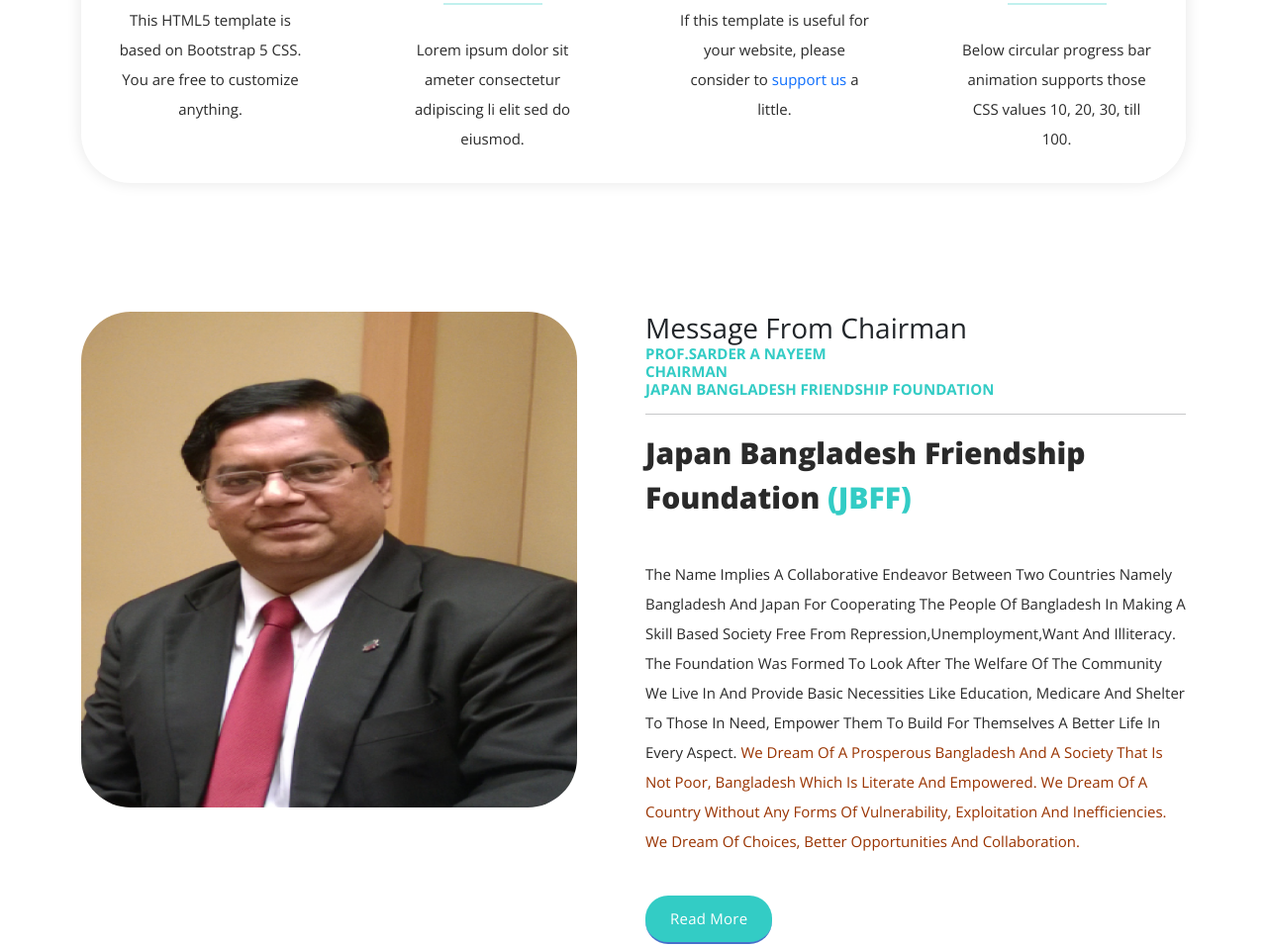
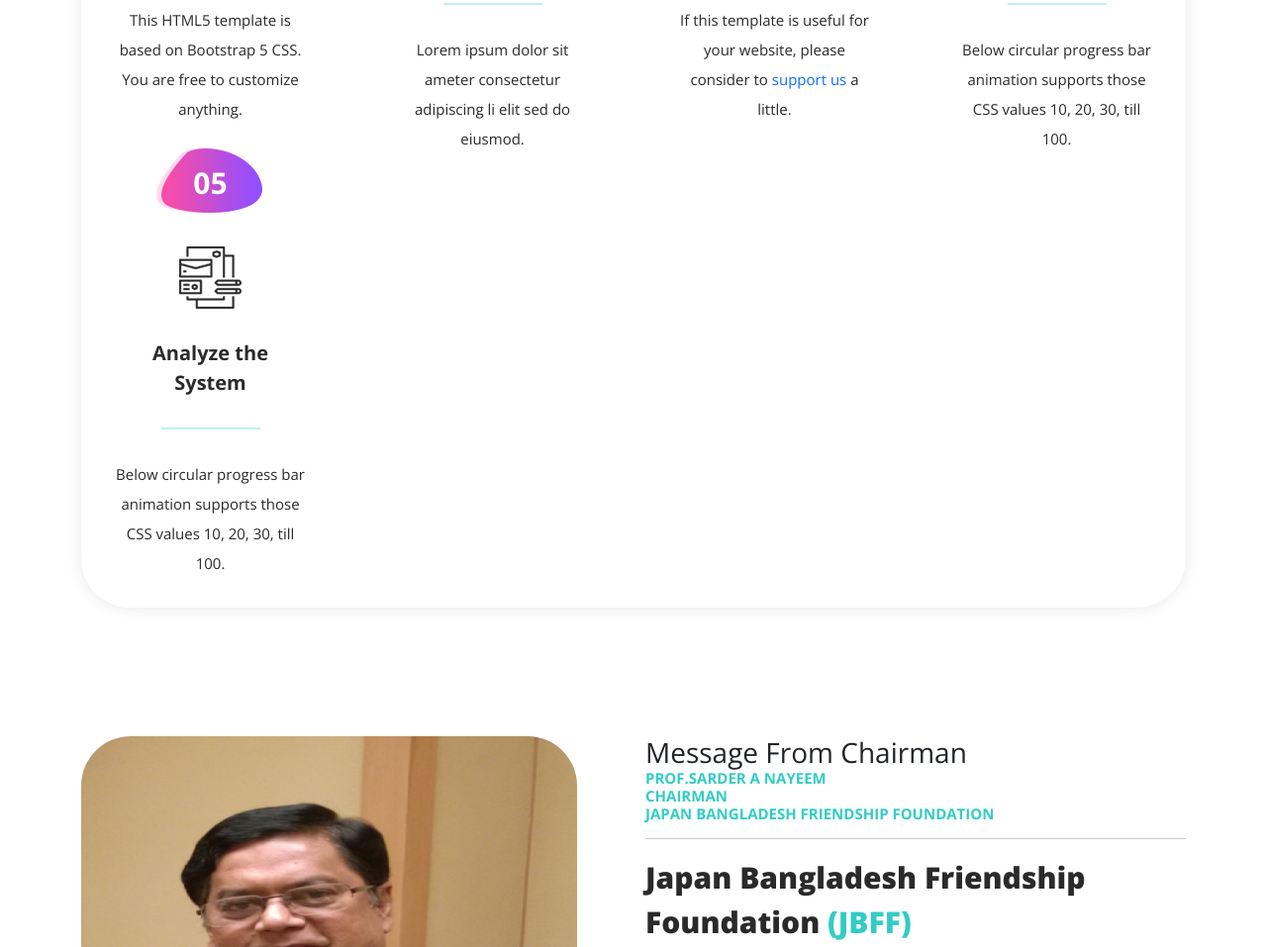
Before and after one commit to Marufms4/JBFF, a plain HTML site: page index.html in a window 1280 px wide. Shown: the part 1161-2118 px from the top of the page at 99% size. Drawn offline with nearby package versions, Linux system fonts and the light colour scheme.

Commit message:
Update index.html

```diff
--- a/index.html
+++ b/index.html
@@ -11,6 +11,7 @@
     <link rel="preconnect" href="https://fonts.gstatic.com">
     <link href="https://fonts.googleapis.com/css2?family=Open+Sans:wght@300;400;600;700;800&display=swap" rel="stylesheet">
     <link rel="icon" href="assets/images/jbff.png" />
+
     <title>JBFF - Japan Bangladesh..</title>
 
     <!-- Bootstrap core CSS -->
@@ -30,6 +31,7 @@
   <!-- ***** Preloader Start ***** -->
   <div id="js-preloader" class="js-preloader">
     <div class="preloader-inner">
+
       <div class="dots">
         <img src="assets/images/jbff.png" alt="" style="width: 100%; height: 100%;">
       </div>
@@ -74,7 +76,6 @@
               <li class="scroll-to-section"><a href="#services">Services</a></li>
               <li class="scroll-to-section"><a href="#portfolio">Portfolio</a></li>
               <li class="scroll-to-section"><a href="#contact">Contact Us</a></li>
-              <li class="scroll-to-section"><div class="main-blue-button"><a href="#contact">Get Contact</a></div></li>
             </ul>
             <a class='menu-trigger'>
                 <span>Menu</span>
@@ -176,6 +177,17 @@
                   </div>
                   <div class="icon"></div>
                   <h4>Analyze the result</h4>
+                  <div class="line-dec"></div>
+                  <p>Below circular progress bar animation supports those CSS values 10, 20, 30, till 100.</p>
+                </div>
+              </div>
+                <div class="col-lg-3">
+                <div class="features-item second-feature last-features-item wow fadeInUp" data-wow-duration="1s" data-wow-delay="0.6s">
+                  <div class="fourth-number number">
+                    <h6>05</h6>
+                  </div>
+                  <div class="icon"></div>
+                  <h4>Analyze the System</h4>
                   <div class="line-dec"></div>
                   <p>Below circular progress bar animation supports those CSS values 10, 20, 30, till 100.</p>
                 </div>
@@ -351,7 +363,7 @@ The Foundation Was Formed To Look After The Welfare Of The Community We Live In
               <div class="col-lg-6 offset-lg-3">
                 <div class="section-heading">
                   <h6>Contact Us</h6>
-                  <h2>Fill Out The Form Below To <span>Get</span> In <em>Touch</em> With Us</h2>
+
                 </div>
               </div>
               <div class="col-lg-9">
```
